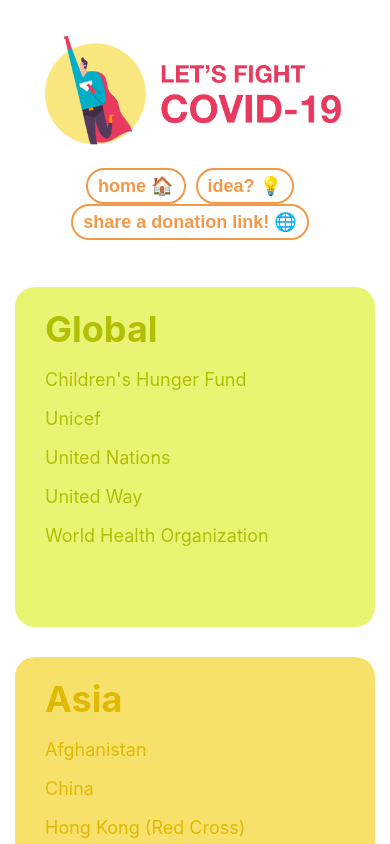
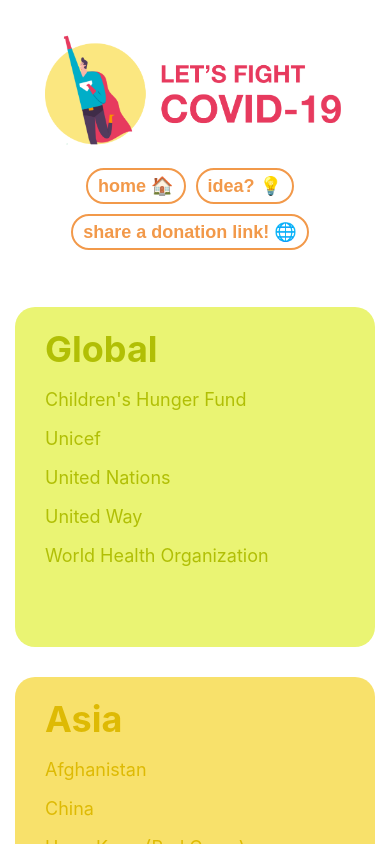
Before and after one commit to donatecovid19/website, a React (Create React App) app: page / in a window 390 px wide. Shown: the top 844 px of the page. Built offline with nearby package versions, Linux system fonts and the light colour scheme.

Commit message:
Increased margins for nav-link buttons
This commit just adds bottom margins to the navigation link buttons for better mobile responsiveness.

```diff
--- a/public/css/theme.css
+++ b/public/css/theme.css
@@ -31,7 +31,7 @@ button {
   border-radius: 20px;
   padding: 10px 20px;
   transition: 0.4s;
-  margin-right: 10px;
+  margin: 0 10px 10px 0;
 }
 
 button a {
```
